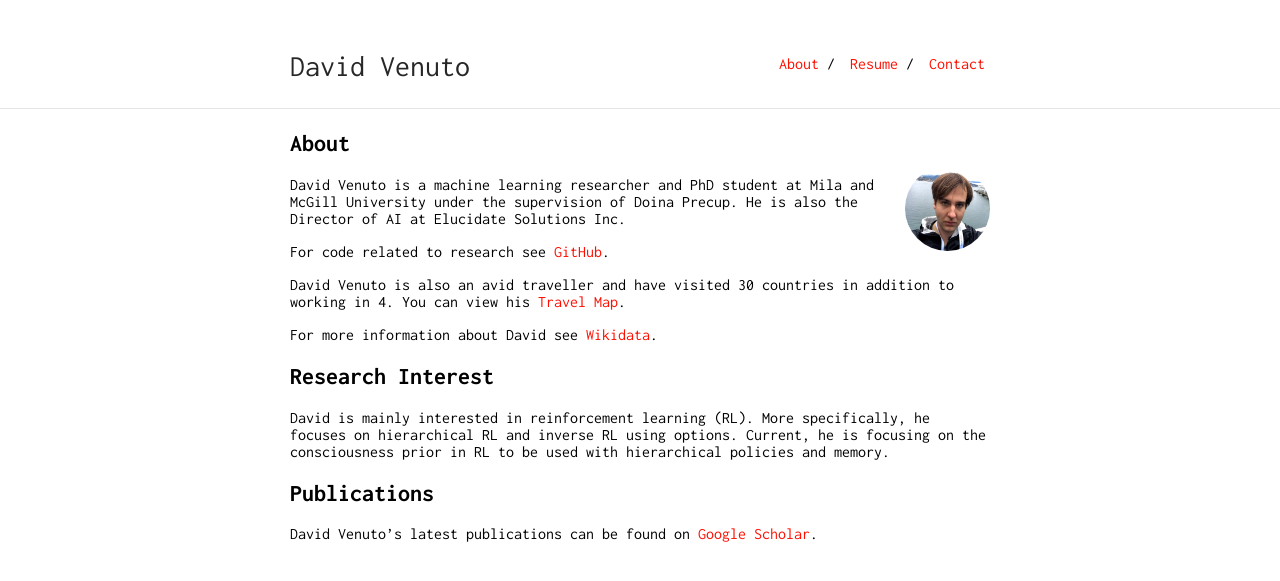
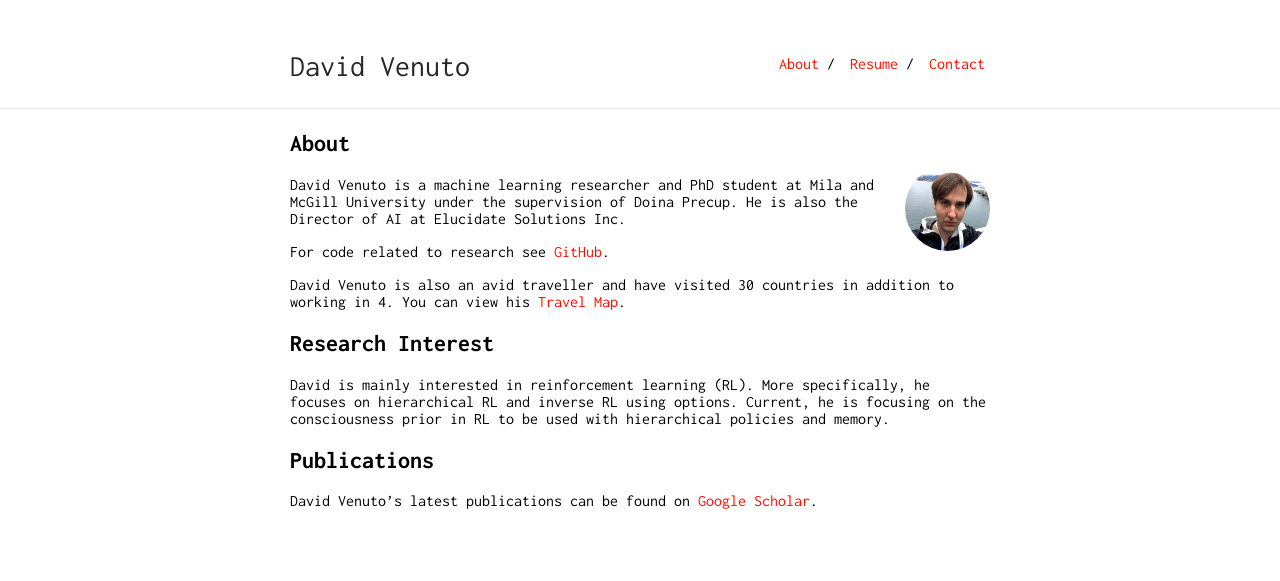
Before and after one commit to dvVenuto/dvvenuto.github.io, a Jekyll site: the page built from index.md, in a window 1280 px wide. Shown: the top 581 px of the page. Built offline with Jekyll 4.4.1, drawn with Linux system fonts in a browser that asks for light colours; our own code applies the rules of GitHub Pages for plain Markdown files.

Commit message:
Update index.md

```diff
--- a/index.md
+++ b/index.md
@@ -12,8 +12,6 @@ For code related to research see [GitHub](https://github.com/dvVenuto).
 
 David Venuto is also an avid traveller and have visited 30 countries in addition to working in 4.  You can view his [Travel Map](https://drive.google.com/open?id=1_QtJdbULTcZpp6Jb8Da1D3T6d7vGn5np&usp=sharing).
 
-For more information about David see [Wikidata](https://www.wikidata.org/wiki/Q64536153).
-
 ## Research Interest
 
 David is mainly interested in reinforcement learning (RL). More specifically, he focuses on hierarchical RL and inverse RL using options. Current, he is focusing on the consciousness prior in RL to be used with hierarchical policies and memory.
```
